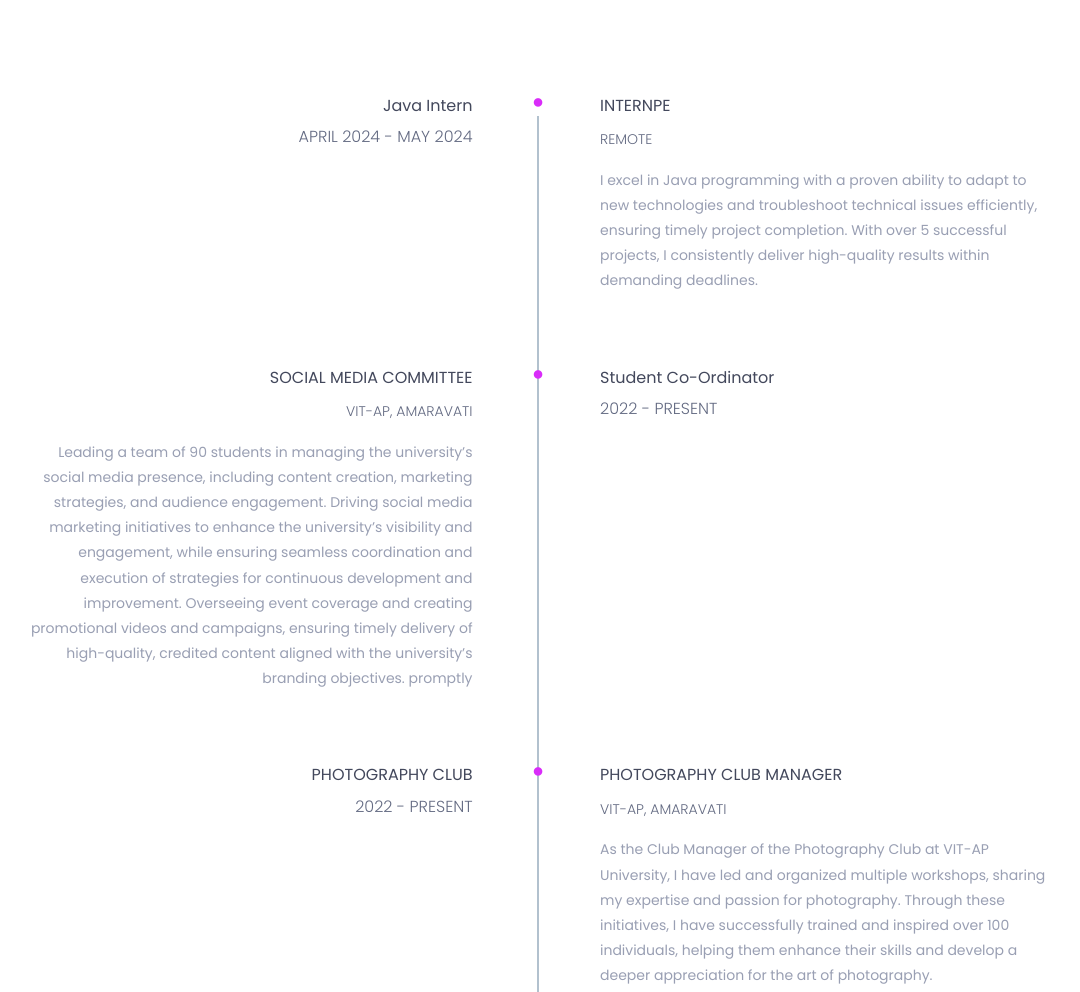
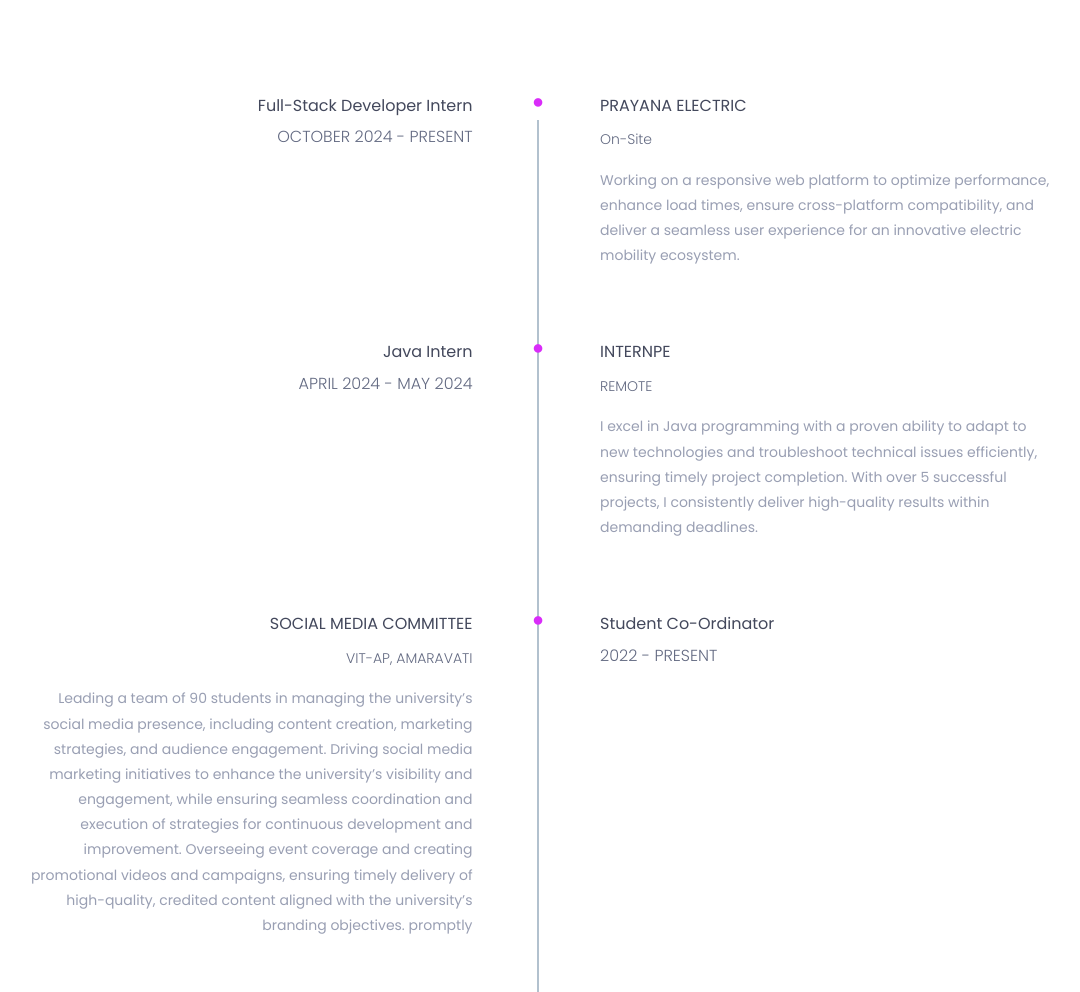
Before and after one commit to abhinay-07/My-Portfolio, a plain HTML site: page index.html in a window 1280 px wide. Shown: the part 4719-5711 px from the top of the page, without its empty margins (55-1135 px from the left). Drawn offline with nearby package versions, Linux system fonts and the light colour scheme.

Commit message:
Update index.html

```diff
--- a/index.html
+++ b/index.html
@@ -651,6 +651,32 @@
 										<div class="row">
 											<div class="col-md-5">
 												<div class="experience-time text-right">
+													<h2>Full-Stack Developer Intern</h2>
+													<h3>October 2024 - Present </h3>
+												</div><!--/.experience-time-->
+											</div><!--/.col-->
+											<div class="col-md-offset-1 col-md-5">
+												<div class="timeline">
+													<div class="timeline-content">
+														<h4 class="title">
+															<span><i class="fa fa-circle" aria-hidden="true"></i></span>
+															Prayana Electric
+														</h4>
+														<h5>On-Site</h5>
+														<p class="description">
+															Working on a responsive web platform to optimize performance, enhance load times, ensure cross-platform compatibility, and deliver a seamless user experience for an innovative electric mobility ecosystem.
+														</p>
+													</div><!--/.timeline-content-->
+												</div><!--/.timeline-->
+											</div><!--/.col-->
+										</div>
+									</div><!--/.single-timeline-box-->
+								</li>
+								<li>
+									<div class="single-timeline-box fix">
+										<div class="row">
+											<div class="col-md-5">
+												<div class="experience-time text-right">
 													<h2>Java Intern</h2>
 													<h3>April 2024 - May 2024</h3>
 												</div><!--/.experience-time-->
```
